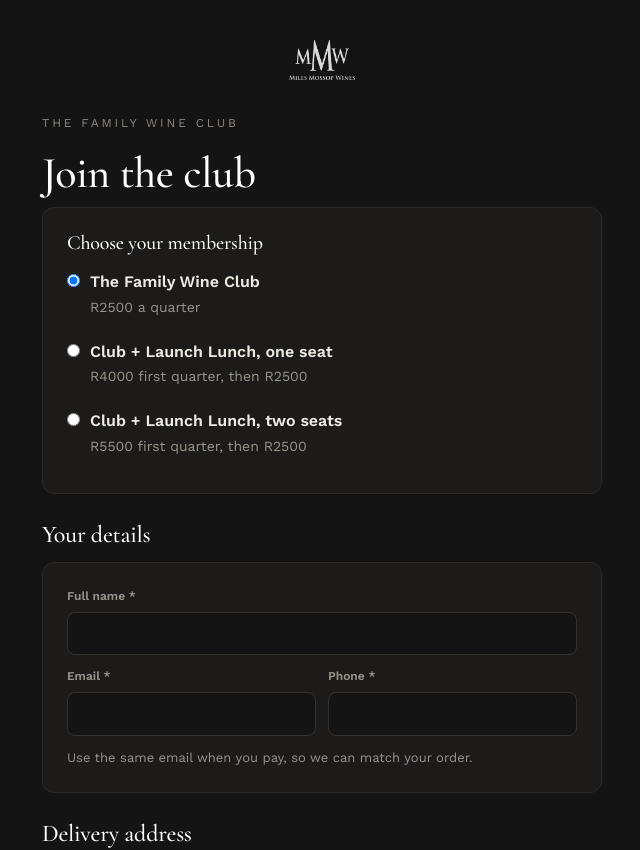
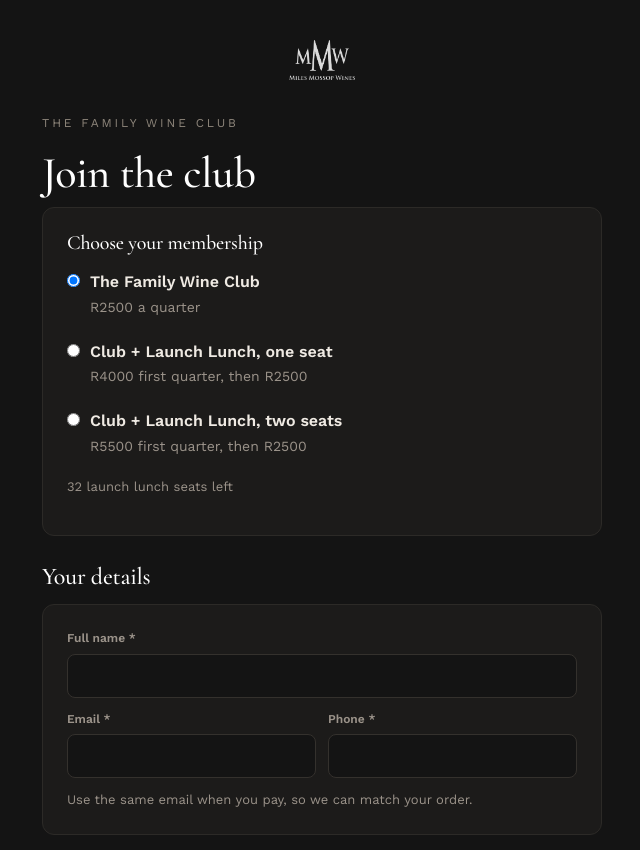
Before and after one commit to matspelser-del/mmwwineclub, a Next.js app: page /signup in a window 1280 px wide. Shown: the top 850 px of the page, without its empty margins (318-958 px from the left). Built offline with nearby package versions, Linux system fonts and the light colour scheme; no server answers; the database is empty.

Commit message:
Add files via upload

```diff
--- /dev/null
+++ b/src/app/api/seats/route.js
@@ -0,0 +1,11 @@
+import { NextResponse } from 'next/server';
+import { admin } from '@/lib/supabaseAdmin';
+export const dynamic = 'force-dynamic';
+export const LIMIT = 32;
+
+export async function GET() {
+  const db = admin();
+  const { data } = await db.from('members').select('seats,tier,status').eq('tier','lunch').in('status',['active','pending']);
+  const taken = (data||[]).reduce((s,m)=> s + (Number(m.seats)||0), 0);
+  return NextResponse.json({ taken, limit: LIMIT, remaining: Math.max(0, LIMIT - taken) });
+}
--- a/src/app/api/signup/route.js
+++ b/src/app/api/signup/route.js
@@ -18,6 +18,17 @@
   }
   const email = String(b.email).toLowerCase().trim();
   const db = admin();
+
+  // Lunch seat cap (32 total). Count seats already committed, excluding this email if re-trying.
+  const LUNCH_LIMIT = 32;
+  if (t.tier === 'lunch') {
+    const { data: lunchRows } = await db.from('members').select('email,seats,status').eq('tier','lunch').in('status',['active','pending']);
+    const taken = (lunchRows||[]).filter(r => r.email !== email).reduce((a,r)=> a + (Number(r.seats)||0), 0);
+    if (taken + t.seats > LUNCH_LIMIT) {
+      const left = Math.max(0, LUNCH_LIMIT - taken);
+      return NextResponse.json({ error: left === 0 ? 'The launch lunch is fully booked.' : `Only ${left} launch lunch seat${left===1?'':'s'} left, please choose fewer.` }, { status: 409 });
+    }
+  }
   const row = {
     email, name: b.name, phone: b.phone, tier: t.tier, seats: t.seats, status: 'pending',
     addr_line1: b.addr_line1, addr_line2: b.addr_line2 || null, city: b.city,
--- a/src/app/signup/page.jsx
+++ b/src/app/signup/page.jsx
@@ -5,6 +5,8 @@
 const MERCHANT_ID = process.env.NEXT_PUBLIC_PAYFAST_MERCHANT_ID || '10814083';
 const SANDBOX = process.env.NEXT_PUBLIC_PAYFAST_SANDBOX === 'true';
 const PAYFAST_URL = SANDBOX ? 'https://sandbox.payfast.co.za/eng/process' : 'https://payment.payfast.io/eng/process';
+// Sandbox only recognises Payfast's generic test merchant; live uses the real one.
+const RECEIVER = SANDBOX ? '10000100' : MERCHANT_ID;
 
 const PLANS = {
   club:   { label: 'The Family Wine Club', sub: 'R2500 a quarter' },
@@ -19,8 +21,13 @@
   const [f, setF] = useState(BLANK);
   const [busy, setBusy] = useState(false);
   const [err, setErr] = useState('');
+  const [seatsLeft, setSeatsLeft] = useState(null);
 
   useEffect(() => { const p = params.get('plan'); if (p && PLANS[p]) setPlan(p); }, [params]);
+  useEffect(() => { fetch('/api/seats').then(r=>r.json()).then(d=>setSeatsLeft(d.remaining)).catch(()=>{}); }, []);
+  const lunchDisabled = (need) => seatsLeft != null && seatsLeft < need;
+  // if the chosen lunch plan no longer fits, fall back to club
+  useEffect(() => { if (plan==='lunch2' && lunchDisabled(2)) setPlan(seatsLeft>=1?'lunch1':'club'); if (plan==='lunch1' && lunchDisabled(1)) setPlan('club'); }, [seatsLeft]);
   const set = (k,v) => setF((s)=>({ ...s, [k]: v }));
 
   async function submit(e) {
@@ -32,7 +39,7 @@
     const origin = window.location.origin;
     const parts = f.name.trim().split(' ');
     const fields = {
-      cmd: '_paynow', receiver: MERCHANT_ID,          // Pay Now button mode (same as the website buttons)
+      cmd: '_paynow', receiver: RECEIVER,          // Pay Now button mode (same as the website buttons)
       return_url: `${origin}/account`, cancel_url: `${origin}/signup`,
       name_first: parts[0] || '', name_last: parts.slice(1).join(' '),
       email_address: f.email, cell_number: f.phone,
@@ -53,12 +60,17 @@
     <form onSubmit={submit}>
       <div className="dark-card">
         <h3>Choose your membership</h3>
-        {Object.entries(PLANS).map(([k,v]) => (
-          <label key={k} style={{ display:'flex', gap:10, alignItems:'flex-start', padding:'10px 0', cursor:'pointer' }}>
-            <input type="radio" name="plan" checked={plan===k} onChange={()=>setPlan(k)} style={{ marginTop:4 }} />
-            <span><b style={{ color:'#efeae3' }}>{v.label}</b><br/><span className="muted">{v.sub}</span></span>
-          </label>
-        ))}
+        {Object.entries(PLANS).map(([k,v]) => {
+          const need = k==='lunch2'?2 : k==='lunch1'?1 : 0;
+          const disabled = need>0 && lunchDisabled(need);
+          return (
+            <label key={k} style={{ display:'flex', gap:10, alignItems:'flex-start', padding:'10px 0', cursor: disabled?'not-allowed':'pointer', opacity: disabled?0.45:1 }}>
+              <input type="radio" name="plan" checked={plan===k} disabled={disabled} onChange={()=>setPlan(k)} style={{ marginTop:4 }} />
+              <span><b style={{ color:'#efeae3' }}>{v.label}</b>{disabled && <span className="muted"> — full</span>}<br/><span className="muted">{v.sub}</span></span>
+            </label>
+          );
+        })}
+        {seatsLeft != null && <p className="muted" style={{ marginTop:8, fontSize:13 }}>{seatsLeft > 0 ? `${seatsLeft} launch lunch seats left` : 'The launch lunch is fully booked. The Club is still open.'}</p>}
       </div>
 
       <h2>Your details</h2>
```
